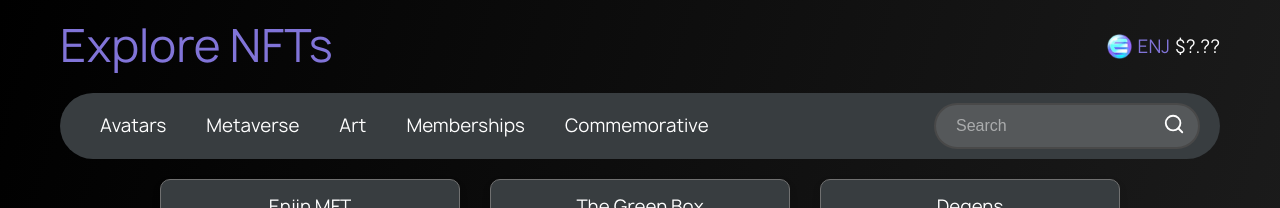
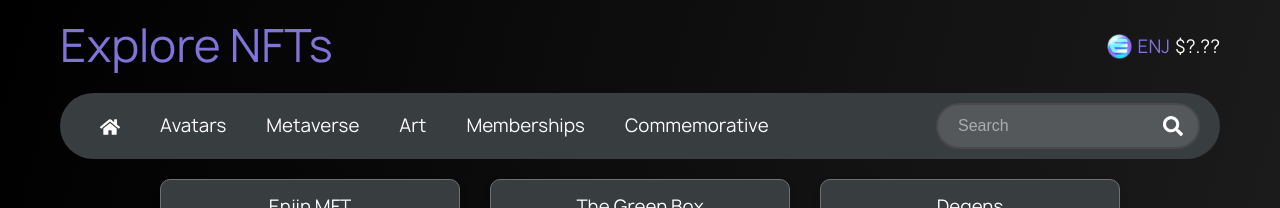
Before and after one commit to Zyphaex/enjindex, a React (Vite) app in the folder frontend/: page / in a window 1280 px wide. Shown: the top 208 px of the page. Built offline with nearby package versions, Linux system fonts and the light colour scheme; no server answers.

Commit message:
Add Nav functionality

```diff
--- a/frontend/src/App.tsx
+++ b/frontend/src/App.tsx
@@ -1,4 +1,5 @@
 import './App.css';
+import { useState } from 'react';
 import PriceTracker from './components/PriceTracker';
 import Nav from './components/Nav';
 import Footer from './components/Footer'
@@ -42,15 +43,26 @@ const tokens = [
 ];
 
 function App() {
+  const [currentFilter, setCurrentFilter] = useState('All');
+
+  const handleFilterChange = (filterName: string) => {
+    setCurrentFilter(filterName);
+  };
+
+  const Tokens = currentFilter === 'All'
+    ? tokens
+    : tokens.filter(token => token.type === currentFilter);
+
   return (
     <section className="App">
       <header>
         <h1>Explore NFTs</h1>
         <PriceTracker />
       </header>
-      <Nav />
+      <Nav onNavLinkClick={handleFilterChange} />
       <section className="cardContainer">
-        {tokens.map((token, index) => (
+      {Tokens.length > 0 ? (
+        Tokens.map((token, index) => (
           <Card
             key={index}
             name={token.name}
@@ -59,7 +71,10 @@ function App() {
             imageUrl={token.imageUrl}
             link={token.link}
           />
-        ))}
+        ))
+      ) : (
+        <p>Unable to find any tokens.</p>
+      )}
       </section>
       <Footer />
     </section>
--- a/frontend/src/components/Nav.module.css
+++ b/frontend/src/components/Nav.module.css
@@ -22,6 +22,11 @@ nav {
 
 .navLinks a {
     padding: 20px;
+}
+
+.navHome {
+    vertical-align: middle;
+    font-size: 20px;
 }
 
 /* Search Bar */
@@ -77,8 +82,9 @@ nav {
 }
 
 .searchButton svg {
-    width: 22px;
-    height: 22px;
+    width: 20px;
+    height: 20px;
+    vertical-align: middle;
 }
 
 .mobileSearch {
--- a/frontend/src/components/Nav.tsx
+++ b/frontend/src/components/Nav.tsx
@@ -1,8 +1,14 @@
 import { useState } from 'react';
-import { FiSearch } from 'react-icons/fi';
+import { FaHome, FaSearch } from 'react-icons/fa';
 import styles from './Nav.module.css';
 
+interface NavProps {
+  links?: { name: string; href: string }[];
+  onNavLinkClick: (filterName: string) => void;
+}
+
 const navLinks = [
+  { name: 'All', href: '#' },
   { name: 'Avatars', href: '#avatars' },
   { name: 'Metaverse', href: '#metaverse' },
   { name: 'Art', href: '#art' },
@@ -10,11 +16,16 @@ const navLinks = [
   { name: 'Commemorative', href: '#commemorative' },
 ];
 
-const Nav = ({ links = navLinks }) => {
+const Nav = ({ links = navLinks, onNavLinkClick }: NavProps) => {
   const [isNavVisible, setIsNavVisible] = useState(false);
 
   const toggleNav = () => {
     setIsNavVisible(!isNavVisible);
+  };
+
+  const handleLinkClick = (e: React.MouseEvent<HTMLAnchorElement>, name: string) => {
+    e.preventDefault();
+    onNavLinkClick(name);
   };
 
   return (
@@ -28,7 +39,7 @@ const Nav = ({ links = navLinks }) => {
         <div className={styles.searchContainer}>
           <input type="text" className={styles.searchInput} placeholder="Search" />
           <button className={styles.searchButton}>
-            <FiSearch />
+            <FaSearch />
         </button>
         </div>
       </div>
@@ -39,15 +50,17 @@ const Nav = ({ links = navLinks }) => {
       </div>
       <ul className={`${styles.navLinks} ${isNavVisible ? styles.showNav : ''}`}>
         {links.map((link, index) => (
-          <li key={index}>
-            <a href={link.href}>{link.name}</a>
+          <li key={index}  className="navLink">
+            <a href={link.href} onClick={(e) => handleLinkClick(e, link.name)}>
+              {link.name === 'All' ? <FaHome className={styles.navHome} /> : link.name}
+            </a>
           </li>
         ))}
       </ul>
       <div className={styles.searchContainer}>
         <input type="text" className={styles.searchInput} placeholder="Search" />
         <button className={styles.searchButton}>
-          <FiSearch />
+          <FaSearch />
         </button>
       </div>
     </nav>
```
